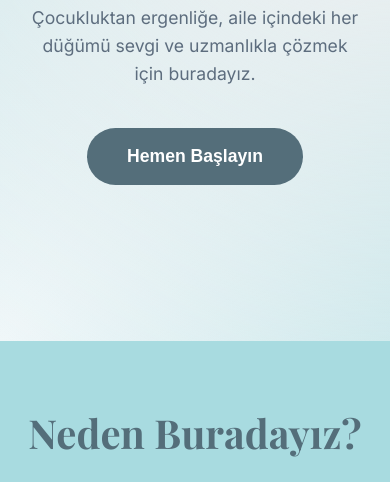
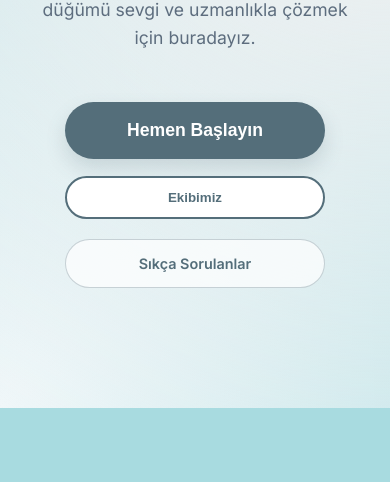
Before and after one commit to selam-danismanlik/selam-danismanlik.github.io, a plain HTML site: page index.html in a window 390 px wide. Shown: the part 351-833 px from the top of the page. Drawn offline with nearby package versions, Linux system fonts and the light colour scheme.

Commit message:
Add files via upload

```diff
--- a/index.html
+++ b/index.html
@@ -444,6 +444,21 @@
 .pulse-animation {
     animation: pulse-green 2s infinite;
 }
+
+.mobile-nav-buttons {
+        display: none;
+    }
+
+    /* Sadece telefon ekranında (768px ve altı) göster */
+    @media (max-width: 768px) {
+        .mobile-nav-buttons {
+            display: flex;
+            flex-direction: column;
+            gap: 10px;
+            margin-top: 5px;
+        }
+    }
+
     </style>
 </head>
 <body>
@@ -472,12 +487,41 @@
 
     <main id="main-content">
         <section class="hero">
-            <h1>Geleceğe Güvenle <br>Selâm Verin</h1>
-            <p>Çocukluktan ergenliğe, aile içindeki her düğümü sevgi ve uzmanlıkla çözmek için buradayız.</p>
-            <div>
-                <button onclick="toggleContact(true)" style="padding:18px 40px; background:var(--color-teal); color:white; border-radius:50px; border:none; font-weight:700; cursor:pointer; font-size:1.1rem;">Hemen Başlayın</button>
-            </div>
-        </section>
+    <h1>Geleceğe Güvenle <br>Selâm Verin</h1>
+    <p>Çocukluktan ergenliğe, aile içindeki her düğümü sevgi ve uzmanlıkla çözmek için buradayız.</p>
+
+    <div style="display: flex; flex-direction: column; gap: 12px; align-items: center; margin-top: 10px;">
+        <button onclick="toggleContact(true)" style="padding:18px 40px; background:var(--color-teal); color:white; border-radius:50px; border:none; font-weight:700; cursor:pointer; font-size:1.1rem; width: 260px; box-shadow: 0 10px 20px rgba(84, 110, 122, 0.2);">
+            Hemen Başlayın
+        </button>
+
+        <div class="mobile-nav-buttons">
+            <button onclick="toggleTeamProfile(true)" style="padding:12px 30px; background:white; color:var(--color-teal); border: 2px solid var(--color-teal); border-radius:50px; font-weight:600; cursor:pointer; width: 260px; margin-bottom: 10px;">
+            Ekibimiz
+            </button>
+            <a href="#sss" style="text-decoration:none; display: block; padding:12px 30px; background:rgba(255,255,255,0.7); color:var(--color-teal); border: 1px solid rgba(84, 110, 122, 0.3); border-radius:50px; font-weight:600; text-align:center; width: 260px; font-size: 0.9rem;">
+            Sıkça Sorulanlar
+            </a>
+        </div>
+    </div>
+</section>
+
+<style>
+    /* Masaüstünde bu butonları gizle */
+    .mobile-nav-buttons {
+        display: none;
+    }
+
+    /* Sadece telefon ekranında (768px ve altı) göster */
+    @media (max-width: 768px) {
+        .mobile-nav-buttons {
+            display: flex;
+            flex-direction: column;
+            gap: 10px;
+            margin-top: 5px;
+        }
+    }
+</style>
 
         <section class="section-padding" id="alanlar">
             <h2 style="text-align:center; font-family:'Playfair Display'; font-size:2.5rem; color:var(--color-teal);">Neden Buradayız?</h2>
@@ -688,4 +732,4 @@ updateBusinessStatus();
 setInterval(updateBusinessStatus, 60000);
 </script>
 </body>
-</html>Ebru
+</html><section class="hero">
```
